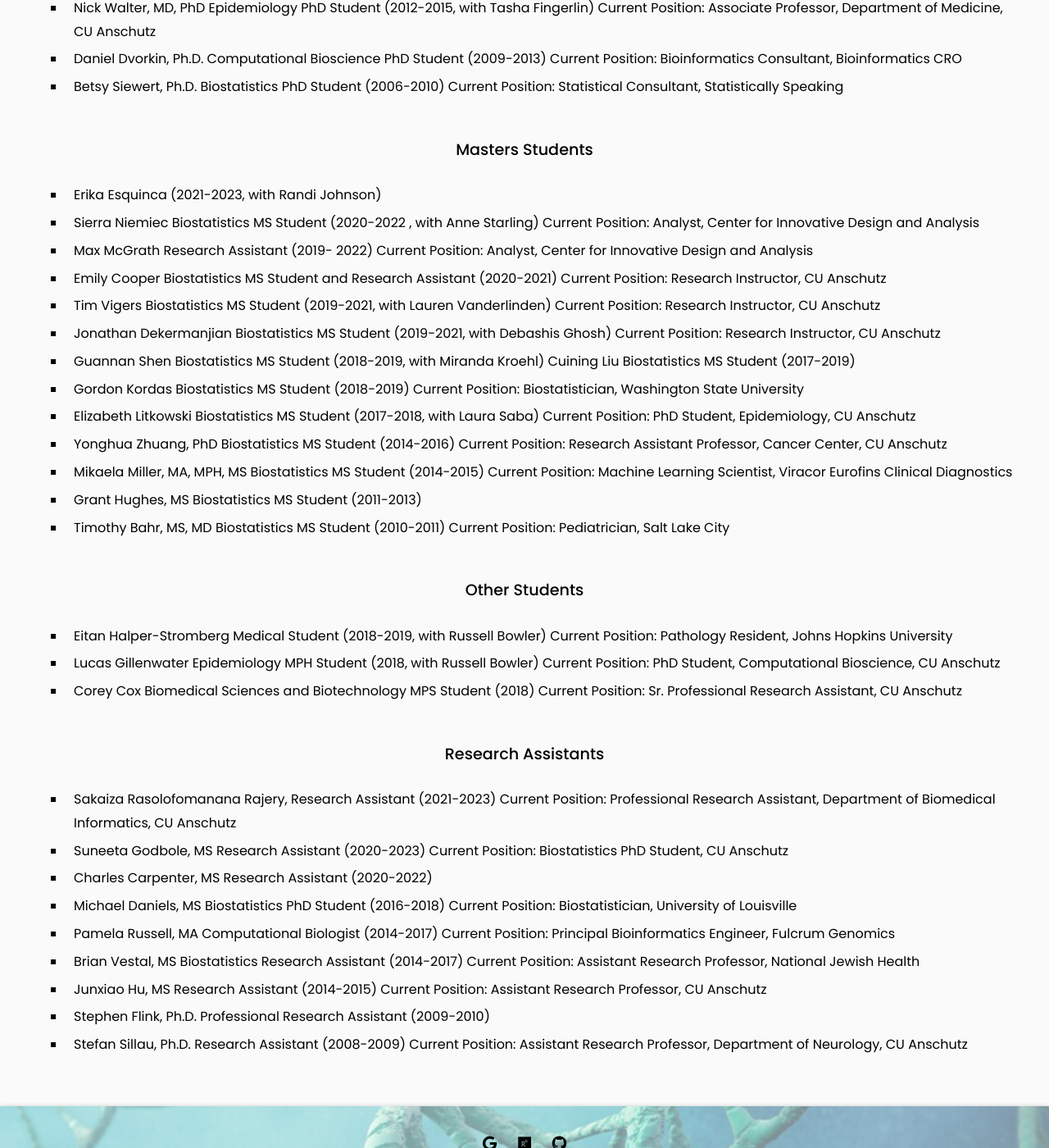
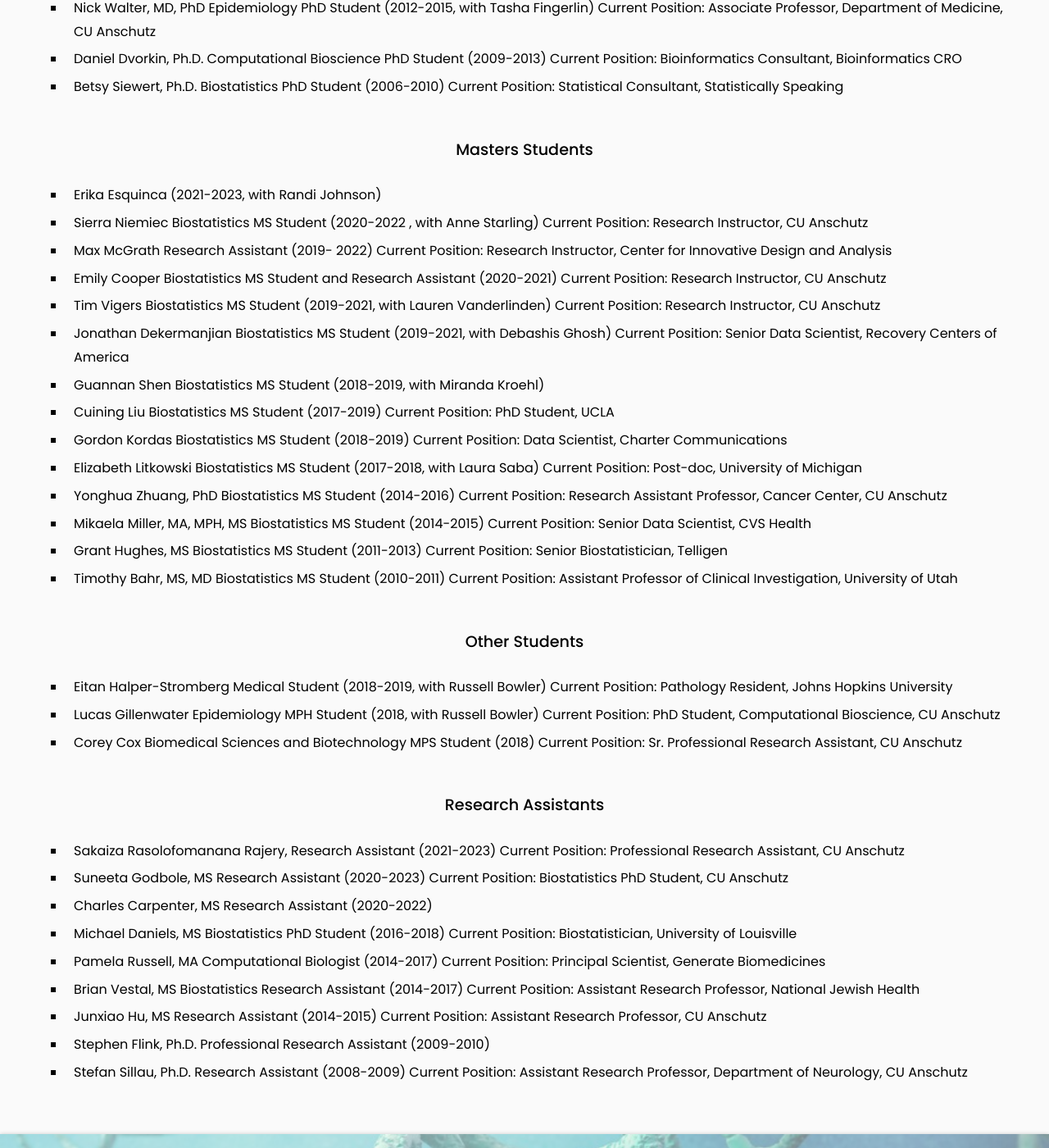
Before and after one commit to KechrisLab/kechrislab.github.io, a Jekyll site: the page built from team/index.md, in a window 1280 px wide and 1400 px high, scrolled down 1191 px. Shown: the whole window at 82% size. Built offline with Jekyll 4.4.1, drawn with Linux system fonts in a browser that asks for light colours.

Commit message:
Update index.md

```diff
--- a/team/index.md
+++ b/team/index.md
@@ -45,32 +45,33 @@ Current Position: Bioinformatics Consultant, Bioinformatics CRO
 + Betsy Siewert, Ph.D. Biostatistics PhD Student (2006-2010)
 Current Position: Statistical Consultant, Statistically Speaking
 
-
 ### Masters Students
 + Erika Esquinca (2021-2023, with Randi Johnson)
 + Sierra Niemiec Biostatistics MS Student (2020-2022 , with Anne Starling)
-Current Position: Analyst, Center for Innovative Design and Analysis
+Current Position: Research Instructor, CU Anschutz
 + Max McGrath Research Assistant (2019- 2022)
-Current Position: Analyst, Center for Innovative Design and Analysis
+Current Position: Research Instructor, Center for Innovative Design and Analysis
 + Emily Cooper Biostatistics MS Student and Research Assistant (2020-2021)
 Current Position: Research Instructor, CU Anschutz
 + Tim Vigers Biostatistics MS Student (2019-2021, with Lauren Vanderlinden)
 Current Position: Research Instructor, CU Anschutz
 + Jonathan Dekermanjian Biostatistics MS Student (2019-2021, with Debashis Ghosh)
-Current Position: Research Instructor, CU Anschutz
+Current Position: Senior Data Scientist, Recovery Centers of America
 + Guannan Shen Biostatistics MS Student (2018-2019, with Miranda Kroehl)
-Cuining Liu Biostatistics MS Student (2017-2019)
++ Cuining Liu Biostatistics MS Student (2017-2019)
+Current Position: PhD Student, UCLA
 + Gordon Kordas Biostatistics MS Student (2018-2019)
-Current Position: Biostatistician, Washington State University
+Current Position: Data Scientist, Charter Communications
 + Elizabeth Litkowski Biostatistics MS Student (2017-2018, with Laura Saba)
-Current Position: PhD Student, Epidemiology, CU Anschutz
+Current Position: Post-doc, University of Michigan
 + Yonghua Zhuang, PhD Biostatistics MS Student (2014-2016)
 Current Position: Research Assistant Professor, Cancer Center, CU Anschutz
 + Mikaela Miller, MA, MPH, MS Biostatistics MS Student (2014-2015)
-Current Position: Machine Learning Scientist, Viracor Eurofins Clinical Diagnostics
+Current Position: Senior Data Scientist, CVS Health
 + Grant Hughes, MS Biostatistics MS Student (2011-2013)
+Current Position: Senior Biostatistician, Telligen
 + Timothy Bahr, MS, MD Biostatistics MS Student (2010-2011)
-Current Position: Pediatrician, Salt Lake City
+Current Position: Assistant Professor of Clinical Investigation, University of Utah
 
 ### Other Students
 + Eitan Halper-Stromberg Medical Student (2018-2019, with Russell Bowler)
@@ -82,14 +83,14 @@ Current Position: Sr. Professional Research Assistant, CU Anschutz
 
 ### Research Assistants
 + Sakaiza Rasolofomanana Rajery, Research Assistant (2021-2023)
-Current Position: Professional Research Assistant, Department of Biomedical Informatics, CU Anschutz
+Current Position: Professional Research Assistant,  CU Anschutz
 + Suneeta Godbole, MS Research Assistant (2020-2023)
 Current Position: Biostatistics PhD Student, CU Anschutz
 + Charles Carpenter, MS Research Assistant (2020-2022)
 + Michael Daniels, MS Biostatistics PhD Student (2016-2018)
 Current Position: Biostatistician, University of Louisville
 + Pamela Russell, MA Computational Biologist (2014-2017)
-Current Position: Principal Bioinformatics Engineer, Fulcrum Genomics
+Current Position: Principal Scientist, Generate Biomedicines
 + Brian Vestal, MS Biostatistics Research Assistant (2014-2017)
 Current Position: Assistant Research Professor, National Jewish Health
 + Junxiao Hu, MS Research Assistant (2014-2015)
```
